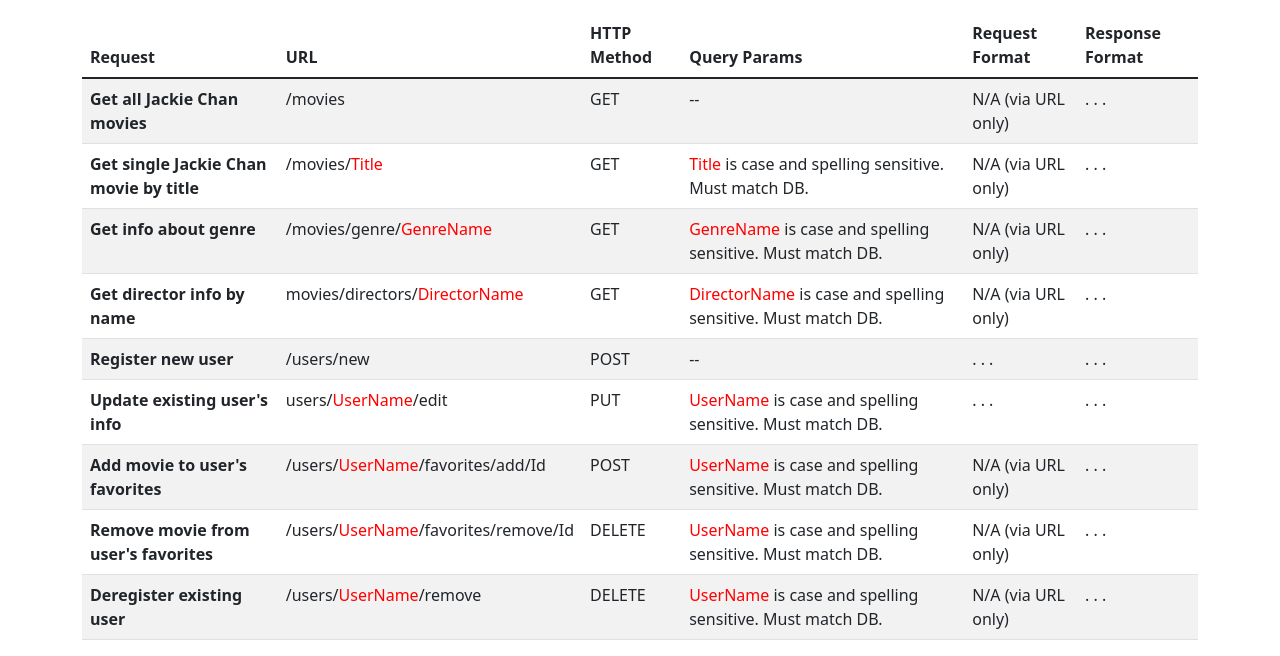
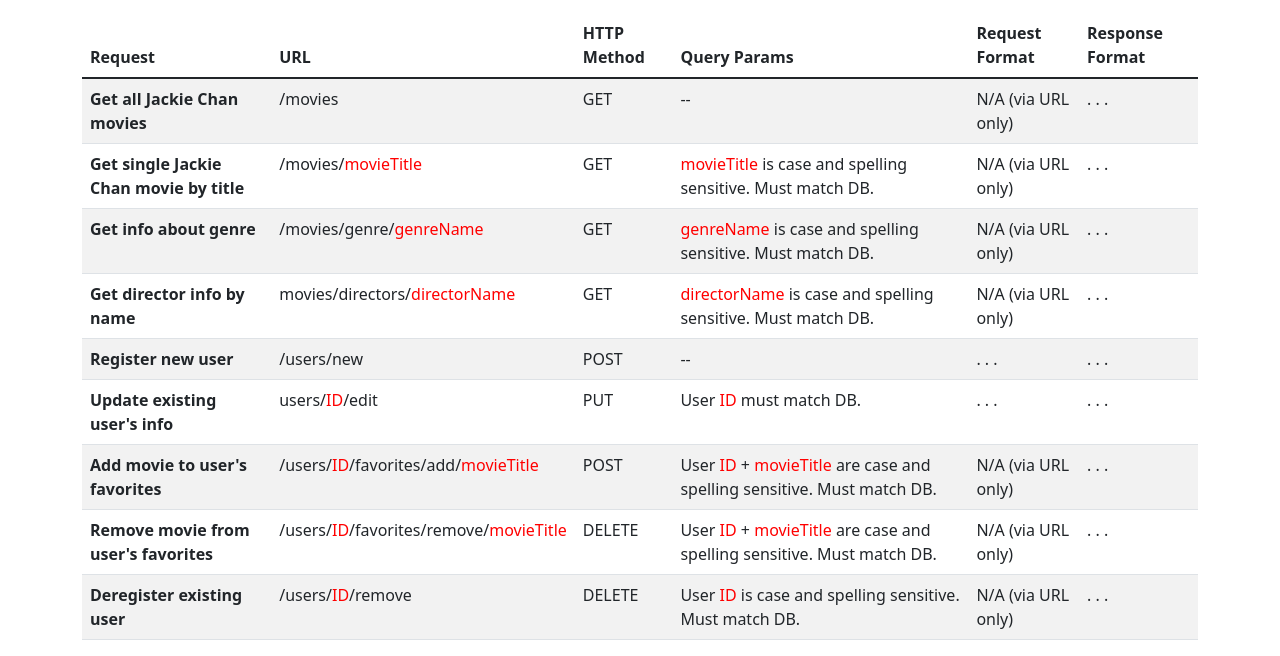
Before and after one commit to rmscode/movie_api, a website: page public/documentation.html in a window 1280 px wide. Shown: the part 211-867 px from the top of the page. Drawn offline with nearby package versions, Linux system fonts and the light colour scheme.

Commit message:
update docs page

```diff
--- a/public/documentation.html
+++ b/public/documentation.html
@@ -81,25 +81,25 @@
           </tr>
           <tr>
             <th scope="row">Get single Jackie Chan movie by title</th>
-            <td>/movies/<span style='color:red;'>Title</span></td>
+            <td>/movies/<span style='color:red;'>movieTitle</span></td>
             <td>GET</td>
-            <td><span style='color:red;'>Title</span> is case and spelling sensitive. Must match DB.</td>
+            <td><span style='color:red;'>movieTitle</span> is case and spelling sensitive. Must match DB.</td>
             <td>N/A (via URL only)</td>
             <td>. . .</td>
           </tr>
           <tr>
             <th scope="row">Get info about genre</th>
-            <td>/movies/genre/<span style='color:red;'>GenreName</span></td>
+            <td>/movies/genre/<span style='color:red;'>genreName</span></td>
             <td>GET</td>
-            <td><span style='color:red;'>GenreName</span> is case and spelling sensitive. Must match DB.</td>
+            <td><span style='color:red;'>genreName</span> is case and spelling sensitive. Must match DB.</td>
             <td>N/A (via URL only)</td>
             <td>. . .</td>
           </tr>
           <tr>
             <th scope="row">Get director info by name</th>
-            <td>movies/directors/<span style='color:red;'>DirectorName</span></td>
+            <td>movies/directors/<span style='color:red;'>directorName</span></td>
             <td>GET</td>
-            <td><span style='color:red;'>DirectorName</span> is case and spelling sensitive. Must match DB.</td>
+            <td><span style='color:red;'>directorName</span> is case and spelling sensitive. Must match DB.</td>
             <td>N/A (via URL only)</td>
             <td>. . .</td>
           </tr>
@@ -113,33 +113,33 @@
           </tr>
           <tr>
             <th scope="row">Update existing user's info</th>
-            <td>users/<span style='color:red;'>UserName</span>/edit</td>
+            <td>users/<span style='color:red;'>ID</span>/edit</td>
             <td>PUT</td>
-            <td><span style='color:red;'>UserName</span> is case and spelling sensitive. Must match DB.</td>
+            <td>User <span style='color:red;'>ID</span> must match DB.</td>
             <td>. . .</td>
             <td>. . .</td>
           </tr>
           <tr>
             <th scope="row">Add movie to user's favorites</th>
-            <td>/users/<span style='color:red;'>UserName</span>/favorites/add/Id</td>
+            <td>/users/<span style='color:red;'>ID</span>/favorites/add/<span style='color:red;'>movieTitle</span></td>
             <td>POST</td>
-            <td><span style='color:red;'>UserName</span> is case and spelling sensitive. Must match DB.</td>
+            <td>User <span style='color:red;'>ID</span> + <span style='color:red;'>movieTitle</span> are case and spelling sensitive. Must match DB.</td>
             <td>N/A (via URL only)</td>
             <td>. . .</td>
           </tr>
           <tr>
             <th scope="row">Remove movie from user's favorites</th>
-            <td>/users/<span style='color:red;'>UserName</span>/favorites/remove/Id</td>
+            <td>/users/<span style='color:red;'>ID</span>/favorites/remove/<span style='color:red;'>movieTitle</span></td>
             <td>DELETE</td>
-            <td><span style='color:red;'>UserName</span> is case and spelling sensitive. Must match DB.</td>
+            <td>User <span style='color:red;'>ID</span> + <span style='color:red;'>movieTitle</span> are case and spelling sensitive. Must match DB.</td>
             <td>N/A (via URL only)</td>
             <td>. . .</td>
           </tr>
           <tr>
             <th scope="row">Deregister existing user</th>
-            <td>/users/<span style='color:red;'>UserName</span>/remove</td>
+            <td>/users/<span style='color:red;'>ID</span>/remove</td>
             <td>DELETE</td>
-            <td><span style='color:red;'>UserName</span> is case and spelling sensitive. Must match DB.</td>
+            <td>User <span style='color:red;'>ID</span> is case and spelling sensitive. Must match DB.</td>
             <td>N/A (via URL only)</td>
             <td>. . .</td>
           </tr>
```
